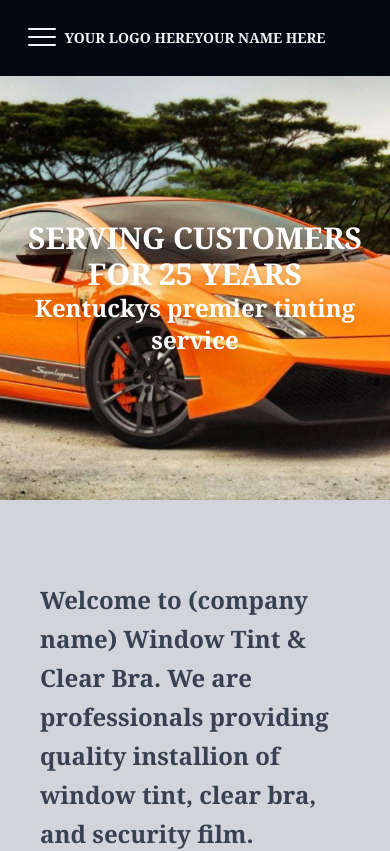
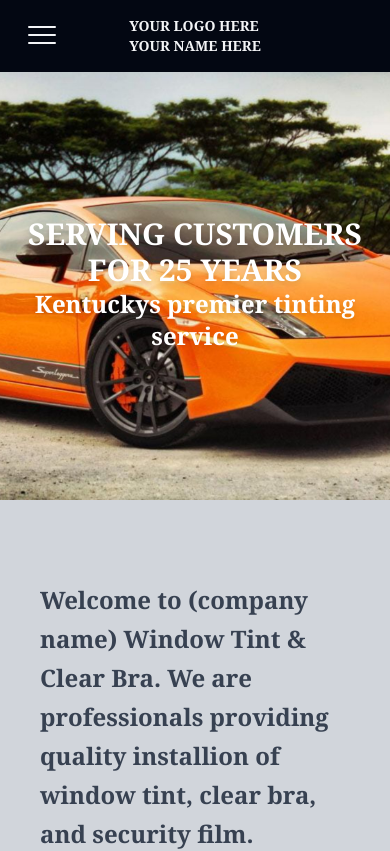
Before and after one commit to Drayved/Tint-Site, a React (Vite) app: page / in a window 390 px wide. Shown: the top 851 px of the page. Built offline with nearby package versions, Linux system fonts and the light colour scheme.

Commit message:
Update index.css

```diff
--- a/src/index.css
+++ b/src/index.css
@@ -80,11 +80,11 @@ li{
     }
 
     .small-logo-container{
-        @apply flex justify-center bg-gray-950 items-center py-7
+        @apply flex justify-center bg-gray-950 items-center py-4
     }
 
     .logo-small-screen{
-        @apply inline-block  cursor-pointer text-gray-100 font-bold text-sm;
+        @apply flex flex-col cursor-pointer text-gray-100 font-bold text-sm;
       }
 
     .header-nav-toggle span {
@@ -92,7 +92,7 @@ li{
     }
 
     .header-nav-toggle {
-        @apply absolute top-[1rem] left-5 cursor-pointer bg-gray-950 p-2
+        @apply absolute top-[0.9rem] left-5 cursor-pointer bg-gray-950 p-2
     }
 
     .header-nav-toggle.show + .header-navbar {
```
